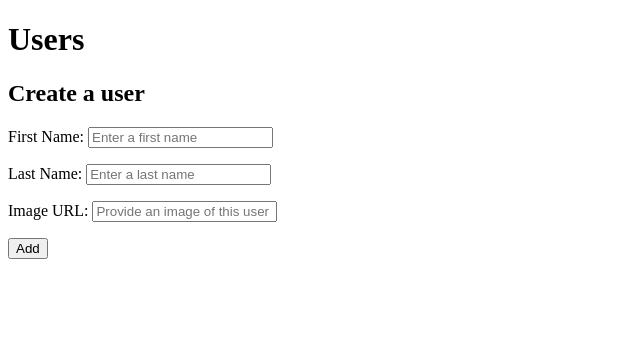
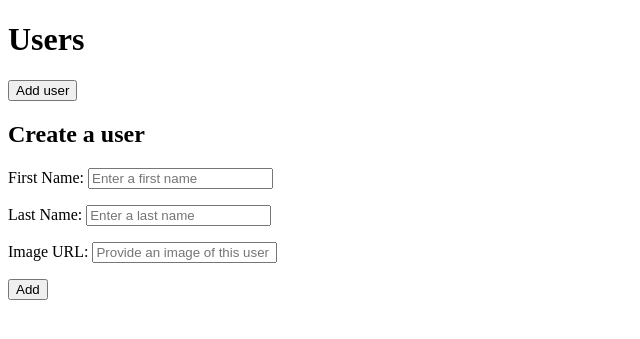
Before and after one commit to robinnsheen/flask-blogly, a Python web app: template templates/list.html in a window 1280 px wide. Shown: the top 339 px of the page, without its empty margins (0-640 px from the left). Run offline with Jinja, Linux system fonts and the light colour scheme; the template is opened without the code that fills it, so the values that code supplies are empty.

```diff
--- a/templates/list.html
+++ b/templates/list.html
@@ -12,6 +12,8 @@
 {% endfor %}
 </ul>
 
+<button>Add user</button>
+
 <h2>Create a user</h2>
 
 <form action=/TODO: method="POST">
```
